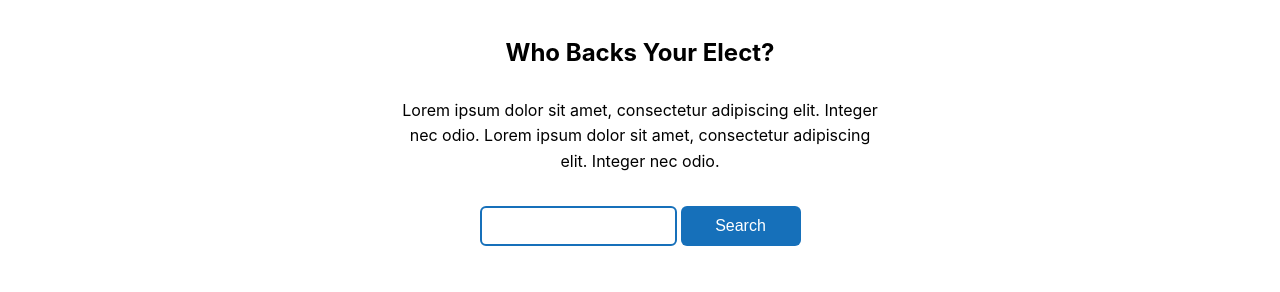
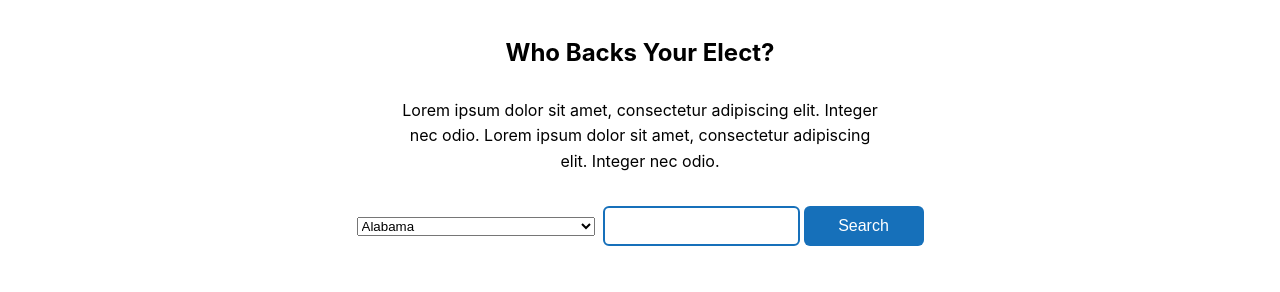
Before and after one commit to ericg407/Capstone-Paper-Trail, a website built with Vite: page index.html in a window 1280 px wide. Shown: the part 67-359 px from the top of the page. Built offline with nearby package versions, Linux system fonts and the light colour scheme; no server answers.

Commit message:
Added state for canidates

```diff
--- a/index.html
+++ b/index.html
@@ -1,11 +1,13 @@
 <!DOCTYPE html>
 <html lang="en">
+
 <head>
     <meta charset="UTF-8" />
     <link rel="icon" type="image/svg+xml" href="/vite.svg" />
     <meta name="viewport" content="width=device-width, initial-scale=1.0" />
     <title>Paper Trail</title>
 </head>
+
 <body>
     <custom-header></custom-header>
 
@@ -19,24 +21,83 @@
 
                     <div class="hero-description">
                         <p class="page-p hero-p">
-                Lorem ipsum dolor sit amet, consectetur adipiscing elit. Integer
-                nec odio. Lorem ipsum dolor sit amet, consectetur adipiscing
-                elit. Integer nec odio.
+                            Lorem ipsum dolor sit amet, consectetur adipiscing elit. Integer nec odio. Lorem ipsum dolor sit amet, consectetur adipiscing elit. Integer nec odio.
                         </p>
                     </div>
 
                     <div class="hero-search">
-              <input
-                id="hero-search__name"
-                type="text"
-                class="hero-search__input"
-              />
-              <input
-                id="hero-search_btn"
-                type="button"
-                value="Search"
-                class="page-btn"
-              />
+                        <!--- United States states -->
+                        <select id="country-state" name="country-state">
+  <option value="AL">Alabama</option>
+  <option value="AK">Alaska</option>
+  <option value="AS">American Samoa</option>
+  <option value="AZ">Arizona</option>
+  <option value="AR">Arkansas</option>
+  <option value="UM-81">Baker Island</option>
+  <option value="CA">California</option>
+  <option value="CO">Colorado</option>
+  <option value="CT">Connecticut</option>
+  <option value="DE">Delaware</option>
+  <option value="DC">District of Columbia</option>
+  <option value="FL">Florida</option>
+  <option value="GA">Georgia</option>
+  <option value="GU">Guam</option>
+  <option value="HI">Hawaii</option>
+  <option value="UM-84">Howland Island</option>
+  <option value="ID">Idaho</option>
+  <option value="IL">Illinois</option>
+  <option value="IN">Indiana</option>
+  <option value="IA">Iowa</option>
+  <option value="UM-86">Jarvis Island</option>
+  <option value="UM-67">Johnston Atoll</option>
+  <option value="KS">Kansas</option>
+  <option value="KY">Kentucky</option>
+  <option value="UM-89">Kingman Reef</option>
+  <option value="LA">Louisiana</option>
+  <option value="ME">Maine</option>
+  <option value="MD">Maryland</option>
+  <option value="MA">Massachusetts</option>
+  <option value="MI">Michigan</option>
+  <option value="UM-71">Midway Atoll</option>
+  <option value="MN">Minnesota</option>
+  <option value="MS">Mississippi</option>
+  <option value="MO">Missouri</option>
+  <option value="MT">Montana</option>
+  <option value="UM-76">Navassa Island</option>
+  <option value="NE">Nebraska</option>
+  <option value="NV">Nevada</option>
+  <option value="NH">New Hampshire</option>
+  <option value="NJ">New Jersey</option>
+  <option value="NM">New Mexico</option>
+  <option value="NY">New York</option>
+  <option value="NC">North Carolina</option>
+  <option value="ND">North Dakota</option>
+  <option value="MP">Northern Mariana Islands</option>
+  <option value="OH">Ohio</option>
+  <option value="OK">Oklahoma</option>
+  <option value="OR">Oregon</option>
+  <option value="UM-95">Palmyra Atoll</option>
+  <option value="PA">Pennsylvania</option>
+  <option value="PR">Puerto Rico</option>
+  <option value="RI">Rhode Island</option>
+  <option value="SC">South Carolina</option>
+  <option value="SD">South Dakota</option>
+  <option value="TN">Tennessee</option>
+  <option value="TX">Texas</option>
+  <option value="UM">United States Minor Outlying Islands</option>
+  <option value="VI">United States Virgin Islands</option>
+  <option value="UT">Utah</option>
+  <option value="VT">Vermont</option>
+  <option value="VA">Virginia</option>
+  <option value="UM-79">Wake Island</option>
+  <option value="WA">Washington</option>
+  <option value="WV">West Virginia</option>
+  <option value="WI">Wisconsin</option>
+  <option value="WY">Wyoming</option>
+</select><br>
+                        <input id="hero-search__name" type="text" class="hero-search__input" />
+
+                        <input id="hero-search_btn" type="button" value="Search" class="page-btn" />
                     </div>
                 </div>
             </div>
@@ -47,4 +108,5 @@
 </body>
 
 <script type="module" src="./js/main.js"></script>
+
 </html>
--- a/js/main.js
+++ b/js/main.js
@@ -6,13 +6,14 @@ import './components/search-result.js';
 import { getData } from './utility/getData.js';
 import { searchCandName } from './utility/getLegislators.js';
 
+
+
 const candidateSearchBtn = document.getElementById('hero-search_btn');
-
+// getLegislators();
 candidateSearchBtn.addEventListener('click', (evt) => {
     evt.preventDefault();
 
     var searchNameInput = document.getElementById('hero-search__name');
-
     var cid = searchCandName(searchNameInput.value);
 
     getData(cid);
--- a/js/utility/getLegislators.js
+++ b/js/utility/getLegislators.js
@@ -1,9 +1,15 @@
-const apiKey = import.meta.env.VITE_API_KEY; // API Key Hidden
+const apiKey =
+    import.meta.env.VITE_API_KEY; // API Key Hidden
 
 let legisArray = [];
 
-const getLegislators = async () => {
-  const legisURL = `https://www.opensecrets.org/api/?method=getLegislators&id=FL&apikey=${apiKey}&output=json`;
+var stateID = document.getElementById('country-state');
+
+export const getLegislators = async() => {
+
+    var stateIDValue = document.getElementById('country-state').value;
+    console.log('stateIDValue', stateIDValue);
+    const legisURL = `https://www.opensecrets.org/api/?method=getLegislators&id=${stateIDValue}&apikey=${apiKey}&output=json`;
 
     const legisResponse = await (await fetch(legisURL)).json();
     const legisData = legisResponse.response.legislator;
@@ -16,7 +22,9 @@ const getLegislators = async () => {
     return legisArray;
 };
 
-getLegislators();
+// getLegislators();
+// stateID.addEventListener("change", getLegislators);
+stateID.addEventListener("change", function() { getLegislators(); });
 
 export const searchCandName = (input) => {
     function findName(legisArray) {
```
Lines whose indentation alone changed are shown as unchanged.
